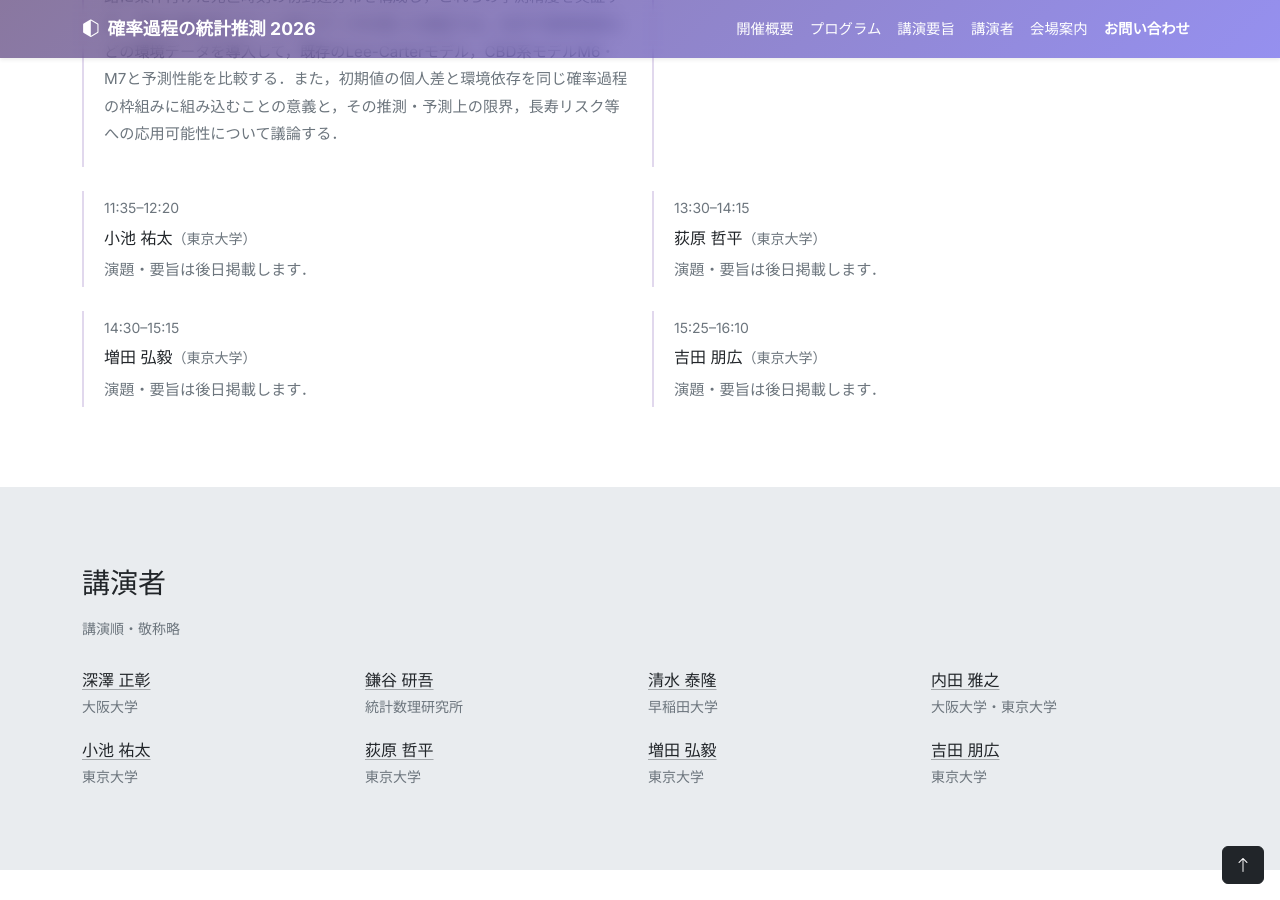
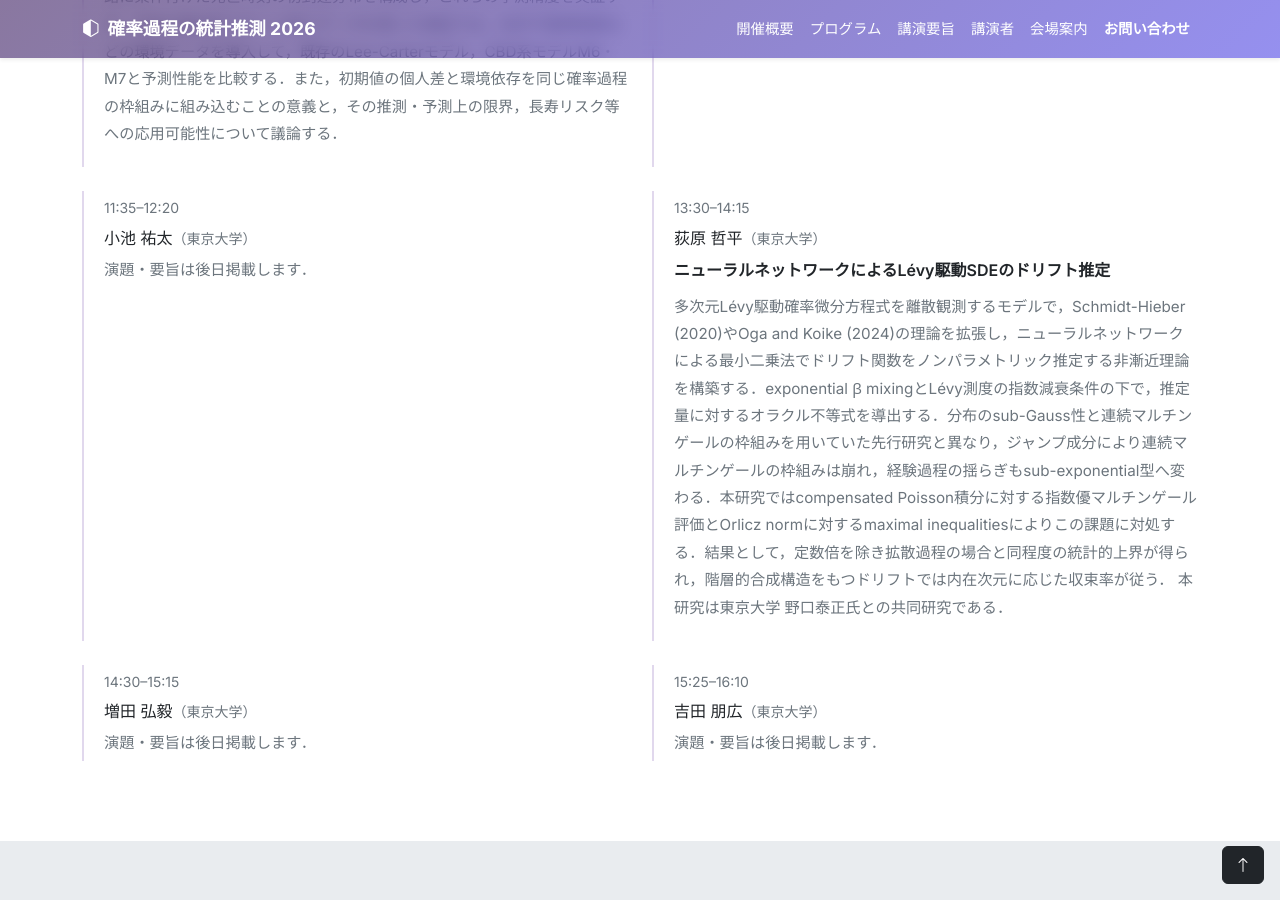
Before and after one commit to KKamatani/2026-spi, a Jekyll site: the page built from index.md, in a window 1280 px wide and 900 px high, scrolled down 2769 px. Built offline with Jekyll 4.4.1, drawn with Linux system fonts in a browser that asks for light colours.

Commit message:
Update the programme

```diff
--- a/_data/speakers.yml
+++ b/_data/speakers.yml
@@ -3,19 +3,22 @@ fukasawa:
   affiliation: "大阪大学"
   profile: "https://www.sigmath.es.osaka-u.ac.jp/~fukasawa/"
   title: "ボラティリティ・モデリングの最近の展開"
-  abstract: "資産価格過程の確率ボラティリティ・モデリングについて最近の話題と課題を共有する。ボラティリティの長期記憶性、ラフ性、1/fノイズとの関係や、オプション価格データ解析の数理を概観する。"
+  abstract: |
+    資産価格過程の確率ボラティリティ・モデリングについて最近の話題と課題を共有する。ボラティリティの長期記憶性、ラフ性、1/fノイズとの関係や、オプション価格データ解析の数理を概観する。
 kamatani:
   name: "鎌谷 研吾"
   affiliation: "統計数理研究所"
   profile: "https://kkamatani.github.io/"
   title: "区分確定的マルコフ過程のエルゴード性"
-  abstract: "区分確定的マルコフ過程のエルゴード性に関する新しい結果を紹介する．"
+  abstract: |
+    区分確定的マルコフ過程のエルゴード性に関する新しい結果を紹介する．
 shimizu:
   name: "清水 泰隆"
   affiliation: "早稲田大学"
   profile: "https://www.shimizu.sci.waseda.ac.jp/ys/"
   title: "Generalized survival energy models with exogenous covariates for mortality prediction"
-  abstract: "通常の生命エネルギーモデル（Surivial Energy Model, SEM）では，（仮想的な）生命エネルギーを表す確率過程がゼロに達する時刻を死亡時刻とみなして，その初期到達時刻の分布を推定する．本講演では，初期エネルギーを確率変数とし，さらに経済・医療などの環境変数を過程の係数に取り入れた一般化生命エネルギーモデル（GSEM）を紹介する．この枠組みから，環境経路に条件付けた死亡時刻の初到達分布を構成し，これらの予測精度を実証する．日本の男女別コホート死亡データを用いた実証では，GDPや医師密度などの環境データを導入して，既存のLee-Carterモデル，CBD系モデルM6・M7と予測性能を比較する．また，初期値の個人差と環境依存を同じ確率過程の枠組みに組み込むことの意義と，その推測・予測上の限界，長寿リスク等への応用可能性について議論する．"
+  abstract:  |
+    通常の生命エネルギーモデル（Surivial Energy Model, SEM）では，（仮想的な）生命エネルギーを表す確率過程がゼロに達する時刻を死亡時刻とみなして，その初期到達時刻の分布を推定する．本講演では，初期エネルギーを確率変数とし，さらに経済・医療などの環境変数を過程の係数に取り入れた一般化生命エネルギーモデル（GSEM）を紹介する．この枠組みから，環境経路に条件付けた死亡時刻の初到達分布を構成し，これらの予測精度を実証する．日本の男女別コホート死亡データを用いた実証では，GDPや医師密度などの環境データを導入して，既存のLee-Carterモデル，CBD系モデルM6・M7と予測性能を比較する．また，初期値の個人差と環境依存を同じ確率過程の枠組みに組み込むことの意義と，その推測・予測上の限界，長寿リスク等への応用可能性について議論する．
 uchida:
   name: "内田 雅之"
   affiliation: "大阪大学・東京大学"
@@ -32,8 +35,10 @@ ogihara:
   name: "荻原 哲平"
   affiliation: "東京大学"
   profile: "https://sites.google.com/site/homepageofteppeiogihara/"
-  title: ""
-  abstract: ""
+  title: "ニューラルネットワークによるLévy駆動SDEのドリフト推定"
+  abstract: |
+    多次元Lévy駆動確率微分方程式を離散観測するモデルで，Schmidt-Hieber (2020)やOga and Koike (2024)の理論を拡張し，ニューラルネットワークによる最小二乗法でドリフト関数をノンパラメトリック推定する非漸近理論を構築する．exponential β mixingとLévy測度の指数減衰条件の下で，推定量に対するオラクル不等式を導出する．分布のsub-Gauss性と連続マルチンゲールの枠組みを用いていた先行研究と異なり，ジャンプ成分により連続マルチンゲールの枠組みは崩れ，経験過程の揺らぎもsub-exponential型へ変わる．本研究ではcompensated Poisson積分に対する指数優マルチンゲール評価とOrlicz normに対するmaximal inequalitiesによりこの課題に対処する．結果として，定数倍を除き拡散過程の場合と同程度の統計的上界が得られ，階層的合成構造をもつドリフトでは内在次元に応じた収束率が従う．
+    本研究は東京大学 野口泰正氏との共同研究である．
 masuda:
   name: "増田 弘毅"
   affiliation: "東京大学"
```
